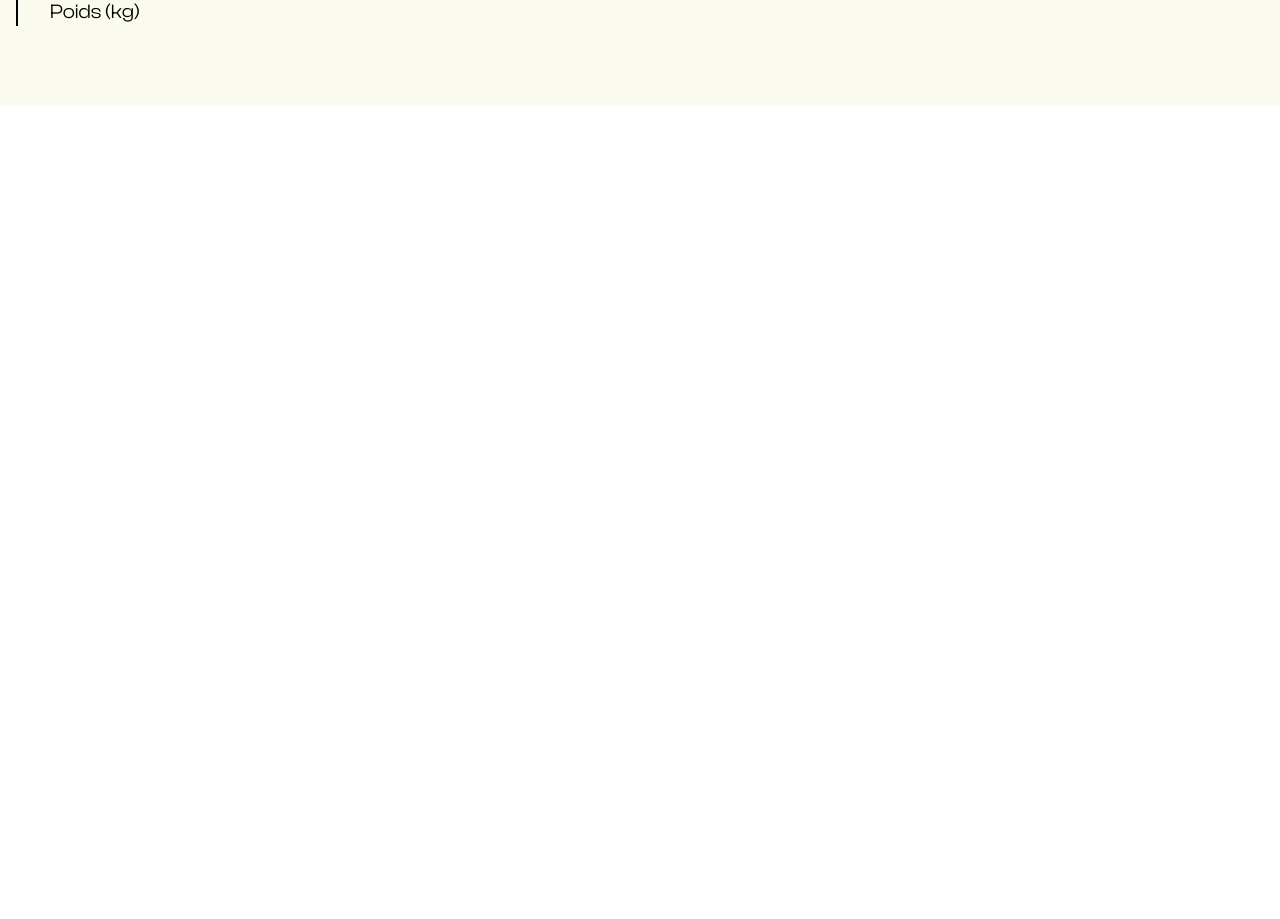
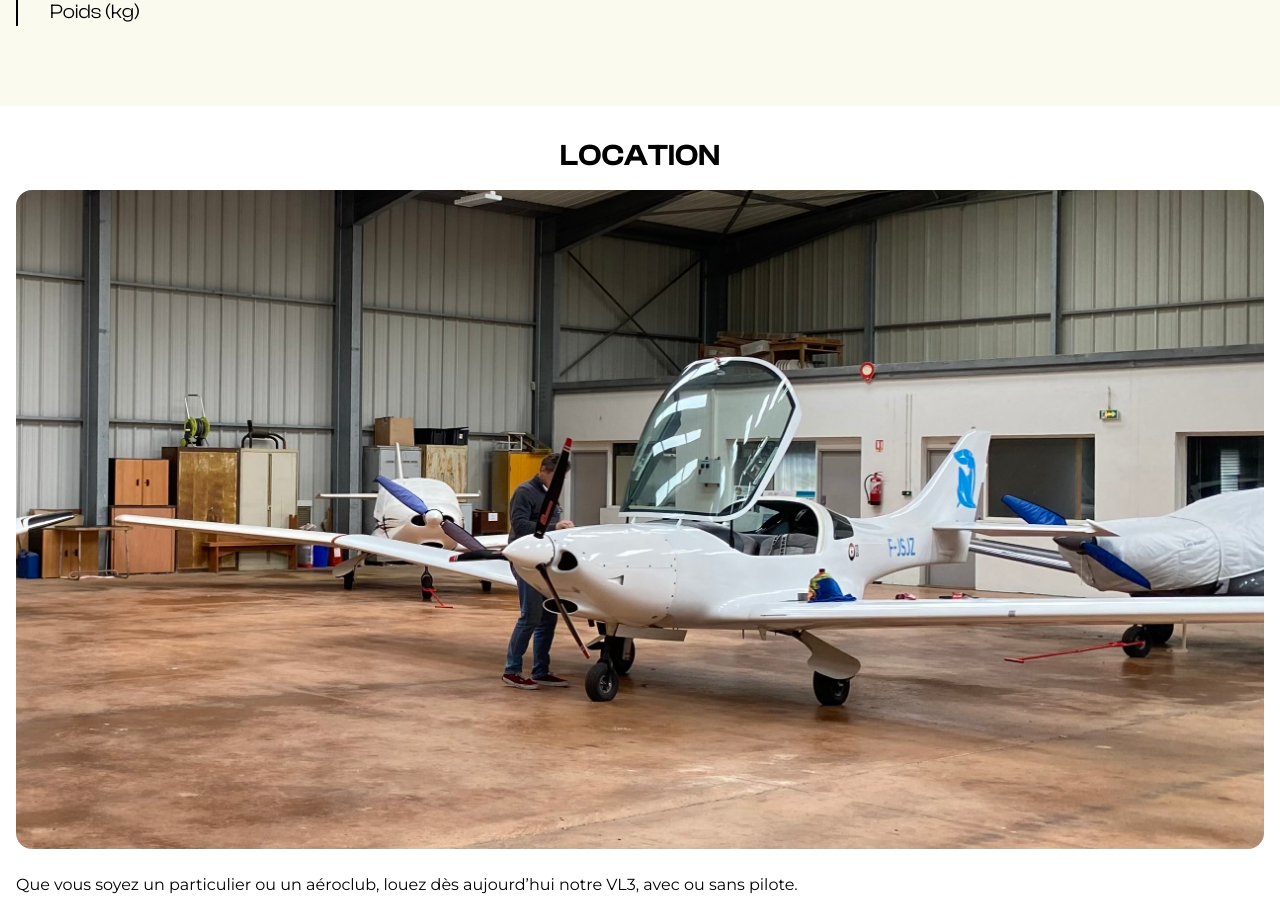
Before and after one commit to baptiste-officiel/lesailesduplaisir, a Next.js app: page / in a window 1280 px wide. Shown: the part 1860-2779 px from the top of the page. Before the commit the page ends 1966 px from the top, so only its background shows below. Built offline with nearby package versions, Linux system fonts and the light colour scheme; no server answers.

Commit message:
📦 NEW: sections for location and formation homepage

```diff
--- a/app/components/intro/Intro.tsx
+++ b/app/components/intro/Intro.tsx
@@ -40,8 +40,8 @@ const dimension = Math.round(imageDimensions.height)
     <section style={{height: dimension}} className={` ${clash.variable} font-title relative block mt-8 w-full mx-auto p-4`}>
       <h2 className={`font-semibold text-4xl sm:text-5xl md:text-6xl lg:text-7xl h-[${Math.round(imageDimensions.width)}px]`}>Location d&rsquo;ULM,<br />Formation</h2>
       <p className={`max-w-[60%] mt-4 font-normal sm:text-lg md:text-xl lg:text-2xl mb-8`}>Nous vous proposons notre ULM en location et vous formons à la navigation glass cockpit.</p>
-      <Link href={'/calendar'} className='bg-black rounded-3xl text-white py-3 px-12 text-sm sm:text-base lg:text-xl lg:px-20'>Réserver</Link>
-      <Image id='image' src={'/img/plane-intro.png'} width={1000} height={500} alt='hélice VL3' className='absolute top-0 pt-40 -right-[80px] w-[100%] min-w-[300px] max-w-[700px] sm:pt-0' />
+      <Link href={'/calendar'} className='bg-black relative z-10 rounded-3xl text-white py-3 px-12 text-sm sm:text-base lg:text-xl lg:px-20'>Réserver</Link>
+      <Image id='image' src={'/img/plane-intro.png'} width={1000} height={500} alt='hélice VL3' className='absolute z-0 top-0 pt-40 -right-[80px] w-[100%] min-w-[300px] max-w-[700px] sm:pt-0' />
     </section>
   )
 }
--- /dev/null
+++ b/app/components/section-homepage/Section.tsx
@@ -0,0 +1,27 @@
+import { clash, montserrat } from '@/app/fonts/fonts';
+import Image from 'next/image';
+import Link from 'next/link';
+import React from 'react'
+
+type SectionType = {
+    title: string;
+    img: string;
+    content: string;
+    buttonLabel: string;
+    linkTo: string;
+    price: number;
+}
+
+const Section = ({title, img, content, buttonLabel, linkTo, price}: SectionType) => {
+  return (
+    <section className={`${clash.variable} font-title px-4 py-8`}>
+        <h3 className='text-center font-semibold text-3xl uppercase mb-4'>{title}</h3>
+        <Image src={img} width={1000} height={500} alt={title} className='w-full rounded-2xl' />
+        <p className={`${montserrat.variable} font-main my-6`}>{content}</p>
+        <Link href={linkTo} className='bg-black rounded-3xl text-white py-3 px-12 block text-center mt-6 text-sm sm:text-base lg:text-xl lg:px-20'>{buttonLabel}</Link>
+        <p className='text-center font-light text-sm'>À partir de {price}€/h</p>
+    </section>
+  )
+}
+
+export default Section
--- a/app/page.tsx
+++ b/app/page.tsx
@@ -3,17 +3,51 @@ import Image from "next/image";
 import { authOptions } from "./api/auth/[...nextauth]/route";
 import Intro from "./components/intro/Intro";
 import Planes from "./components/planes/Planes";
+import Section from "./components/section-homepage/Section";
 
 export default async function Home() {
 
   const session = await getServerSession(authOptions)
-  console.log("🚀 ~ Home ~ session:", session)
+
+  const sections = [
+    {
+      id: 1,
+      title: 'Location',
+      img: '/img/location-homepage.jpeg',
+      content: 'Que vous soyez un particulier ou un aéroclub, louez dès aujourd’hui notre VL3, avec ou sans pilote.',
+      buttonLabel: 'Louer l\'avion',
+      linkTo: '/location',
+      price: 140
+    },
+    {
+      id: 2,
+      title: 'Formation',
+      img: '/img/formation-homepage.jpeg',
+      content: 'Vous cherchez à vous former sur une technologie de navigation récente, nous vous proposons notre formation Glass Cockpit.',
+      buttonLabel: 'Me former',
+      linkTo: '/formation',
+      price: 140
+    }
+  ]
 
   return (
     <main className="flex min-h-screen w-full flex-col overflow-hidden mx-auto">
       <h1>{session?.user?.name}</h1>
       <Intro />
       <Planes />
+      {sections &&
+        sections.map((item) =>
+          <Section
+          key={item.id}
+          title={item.title}
+          img={item.img}
+          content={item.content}
+          buttonLabel={item.buttonLabel}
+          linkTo={item.linkTo}
+          price={item.price}
+          />
+        )
+      }
     </main>
   );
 }
```
Also changed, not shown: public/img/formation-homepage.jpeg (added), public/img/location-homepage.jpeg (added).
